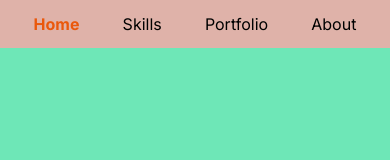
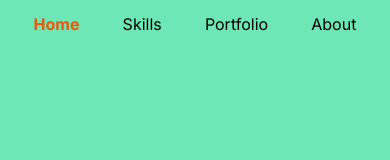
Before and after one commit to Arden27/portfolio, a Next.js app: page /snap/small in a window 390 px wide. Shown: the top 160 px of the page. Built offline with nearby package versions, Linux system fonts and the light colour scheme.

Commit message:
backend msx-sm reversed layout

```diff
--- a/src/app/snap/nav.js
+++ b/src/app/snap/nav.js
@@ -52,7 +52,7 @@ const NavBar = ({ mainRef }) => {
 
     return (
         <nav
-            className={`fixed top-0 flex h-12 w-full items-center justify-around bg-red-300 sm:bg-yellow-300 md:bg-green-300 lg:bg-blue-300 xl:via-violet-300 bg-opacity-80 p-3 transition-shadow duration-300 ease-in-out md:justify-end ${
+            className={`fixed top-0 flex h-12 w-full items-center justify-around max-sm:bg-transparent bg-red-300 sm:bg-yellow-300 md:bg-green-300 lg:bg-blue-300 xl:via-violet-300 bg-opacity-80 p-3 transition-shadow duration-300 ease-in-out md:justify-end ${
                 shadow ? "shadow-lg" : ""
             }`}
         >
--- a/src/app/snap/small/page.js
+++ b/src/app/snap/small/page.js
@@ -83,14 +83,14 @@ export default function Small() {
                         </div>
                     </div>
                     <div
-                        className="max-sm:p-4 flex flex-col max-sm:h-full max-sm:w-full max-sm:flex-shrink-0 max-sm:snap-center sm:col-span-1 sm:row-span-3 md:col-span-1 md:row-span-6 shadow-xl"
+                        className="max-sm:p-4 flex flex-col max-sm:h-full max-sm:w-full max-sm:flex-shrink-0 max-sm:snap-center sm:col-span-1 sm:row-span-3 md:col-span-1 md:row-span-6"
                         id="backend-skills"
                     >
 
                         <h2 className="mb-2 text-center text-xl font-bold">
                             Backend
                         </h2>
-                        <div className="grid h-full w-full grid-cols-3 grid-rows-2 gap-2 rounded-2xl border-2 border-black bg-red-200 p-2">
+                        <div className="grid h-full w-full max-sm:grid-cols-2 max-sm:grid-rows-3 grid-cols-3 grid-rows-2 gap-2 rounded-2xl border-2 border-black bg-red-200 p-2">
                             <div className="rounded-2xl border-2 border-black bg-green-300 shadow-xl"></div>
                             <div className="rounded-2xl border-2 border-black bg-pink-300 shadow-xl"></div>
                             <div className="rounded-2xl border-2 border-black bg-teal-200 shadow-xl"></div>
@@ -103,7 +103,7 @@ export default function Small() {
                         className="max-sm:p-4 flex flex-col max-sm:h-full max-sm:w-full max-sm:flex-shrink-0 max-sm:snap-center sm:col-span-1 sm:row-span-4 md:col-span-2 shadow-xl"
                         id="other-skills"
                     >
-                        <h2 className="mb-2 text-center text-xl font-bold text-red">
+                        <h2 className="mb-2 text-center text-xl font-bold">
                             Other
                         </h2>
                         <div className="grid h-full w-full gap-2 rounded-2xl border-2 border-black bg-green-200 p-2 max-sm:grid-rows-3 md:grid-cols-3">
```
